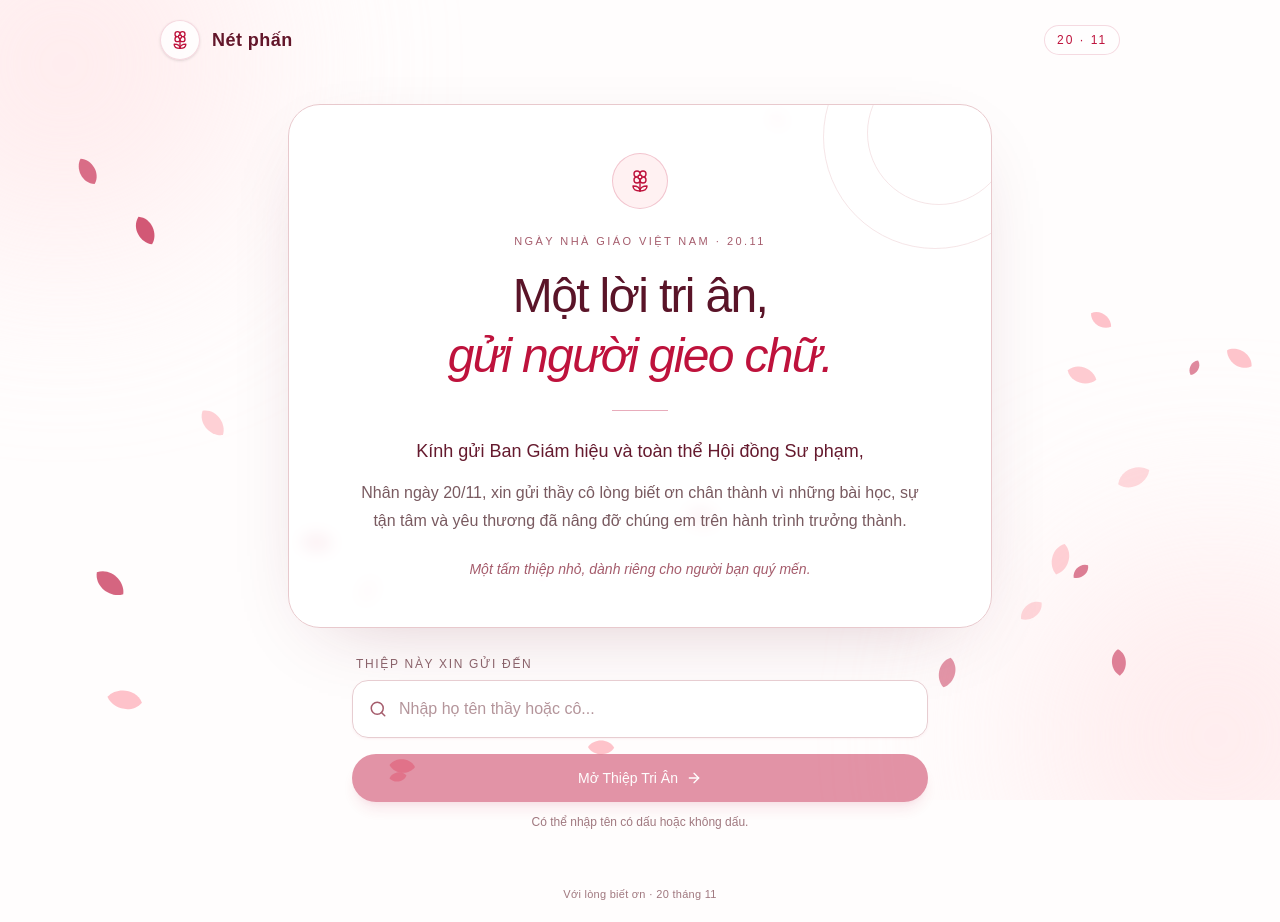
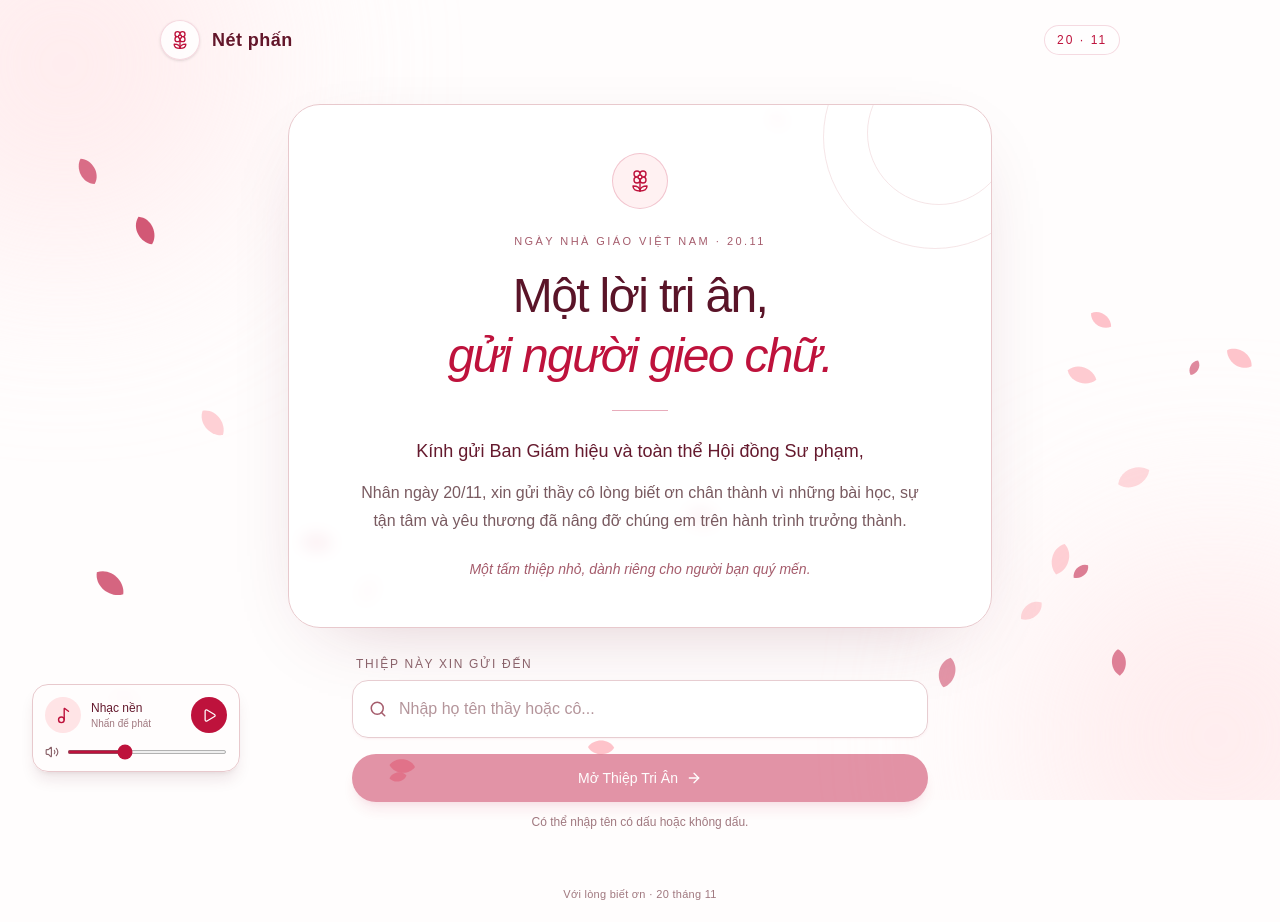
Before and after one commit to huydepzai2372-cloud/triangiaovien20thang11, a Next.js app: page / in a window 1280 px wide. Built offline with nearby package versions, Linux system fonts and the light colour scheme.

Commit message:
them nhac nen

```diff
--- a/src/app/page.tsx
+++ b/src/app/page.tsx
@@ -4,6 +4,7 @@ import { AnimatePresence, motion, useReducedMotion } from 'framer-motion';
 import { ArrowLeft, ArrowRight, Flower2, Search } from 'lucide-react';
 import { useMemo, useRef, useState } from 'react';
 import RosePetalBackground from '@/components/RosePetalBackground';
+import BackgroundMusic from '@/components/BackgroundMusic';
 import { teachers, type Teacher } from '@/data/teachers';
 
 type Recipient = {
@@ -197,6 +198,7 @@ export default function Home() {
   return (
     <main className="relative flex min-h-screen flex-col overflow-hidden text-[#4A1722]">
       <RosePetalBackground />
+      <BackgroundMusic />
 
       <header className="relative z-10 mx-auto flex w-full max-w-5xl items-center justify-between px-5 py-5 sm:px-8">
         <div className="flex items-center gap-3">
--- /dev/null
+++ b/src/components/BackgroundMusic.tsx
@@ -0,0 +1,156 @@
+'use client';
+
+import { useEffect, useRef, useState } from 'react';
+import { Music2, Pause, Play, Volume2 } from 'lucide-react';
+
+const MUSIC_SOURCE = '/music/cogiaovungcao.m4a';
+const MUSIC_TYPE = 'audio/mp4; codecs="mp4a.40.2"';
+const MP3_FALLBACK_SOURCE = '/music/cogiaovungcao.mp3';
+
+export default function BackgroundMusic() {
+  const audioRef = useRef<HTMLAudioElement>(null);
+  const [isPlaying, setIsPlaying] = useState(false);
+  const [volume, setVolume] = useState(0.35);
+  const [errorMessage, setErrorMessage] = useState('');
+
+  useEffect(() => {
+    const audio = audioRef.current;
+
+    if (!audio) {
+      return;
+    }
+
+    let active = true;
+    audio.volume = 0.35;
+
+    audio.play().catch((error: unknown) => {
+      if (!active) {
+        return;
+      }
+
+      setIsPlaying(false);
+      setErrorMessage(
+        error instanceof DOMException && error.name === 'NotAllowedError'
+          ? 'Trình duyệt chặn tự phát. Nhấn nút phát để nghe nhạc.'
+          : 'Không thể tự phát nhạc. Nhấn nút phát để thử lại.',
+      );
+    });
+
+    return () => {
+      active = false;
+      audio.pause();
+    };
+  }, []);
+
+  useEffect(() => {
+    if (audioRef.current) {
+      audioRef.current.volume = volume;
+    }
+  }, [volume]);
+
+  const togglePlayback = async () => {
+    const audio = audioRef.current;
+
+    if (!audio) {
+      return;
+    }
+
+    if (!audio.paused) {
+      audio.pause();
+      return;
+    }
+
+    if (
+      !audio.canPlayType(MUSIC_TYPE) &&
+      !audio.canPlayType('audio/mpeg')
+    ) {
+      setErrorMessage(
+        'Trình duyệt này không hỗ trợ định dạng M4A hoặc MP3.',
+      );
+      return;
+    }
+
+    try {
+      await audio.play();
+      setErrorMessage('');
+    } catch (error) {
+      setIsPlaying(false);
+
+      if (error instanceof DOMException && error.name === 'NotAllowedError') {
+        setErrorMessage('Trình duyệt chưa cho phép phát nhạc.');
+      } else {
+        setErrorMessage(
+          'Không thể phát file nhạc. Hãy kiểm tra định dạng âm thanh bên trong file.',
+        );
+      }
+    }
+  };
+
+  return (
+    <aside className="fixed bottom-5 left-5 z-30 w-[min(13rem,calc(100vw-2.5rem))] rounded-2xl border border-[#E8C9CD] bg-[#FFFDFD]/95 p-3 shadow-lg shadow-[#5A1428]/10 backdrop-blur-sm sm:bottom-7 sm:left-8">
+      <audio
+        ref={audioRef}
+        loop
+        preload="none"
+        onPlay={() => setIsPlaying(true)}
+        onPause={() => setIsPlaying(false)}
+        onError={() => {
+          setIsPlaying(false);
+          setErrorMessage('Không tải được file nhạc. Hãy kiểm tra thư mục public/music.');
+        }}
+      >
+        <source src={MUSIC_SOURCE} type={MUSIC_TYPE} />
+        <source src={MP3_FALLBACK_SOURCE} type="audio/mpeg" />
+      </audio>
+
+      <div className="flex items-center gap-2.5">
+        <span className="flex size-9 shrink-0 items-center justify-center rounded-full bg-[#FFE4E6] text-[#BE123C]">
+          <Music2 size={17} />
+        </span>
+        <div className="min-w-0 flex-1">
+          <p className="truncate text-xs font-medium text-[#651A2E]">
+            Nhạc nền
+          </p>
+          <p className="text-[10px] text-[#A0787F]">
+            {isPlaying ? 'Đang phát' : 'Nhấn để phát'}
+          </p>
+        </div>
+        <button
+          type="button"
+          onClick={togglePlayback}
+          aria-label={isPlaying ? 'Tạm dừng nhạc nền' : 'Phát nhạc nền'}
+          className="flex size-9 shrink-0 items-center justify-center rounded-full bg-[#BE123C] text-white transition hover:bg-[#A40F34] focus-visible:outline-2 focus-visible:outline-offset-2 focus-visible:outline-[#BE123C]"
+        >
+          {isPlaying ? <Pause size={15} /> : <Play size={15} />}
+        </button>
+      </div>
+
+      <label className="mt-3 flex items-center gap-2 text-[#8A626A]">
+        <Volume2 size={14} className="shrink-0" />
+        <span className="sr-only">Âm lượng nhạc nền</span>
+        <input
+          type="range"
+          min="0"
+          max="1"
+          step="0.05"
+          value={volume}
+          onChange={(event) => {
+            const nextVolume = Number(event.target.value);
+            setVolume(nextVolume);
+
+            if (audioRef.current) {
+              audioRef.current.volume = nextVolume;
+            }
+          }}
+          className="h-1 w-full cursor-pointer accent-[#BE123C]"
+        />
+      </label>
+
+      {errorMessage && (
+        <p aria-live="polite" className="mt-2 text-[10px] leading-4 text-[#9F2341]">
+          {errorMessage}
+        </p>
+      )}
+    </aside>
+  );
+}
```
Also changed, not shown: 2 other files (tests, documents, lock files or other folders).
